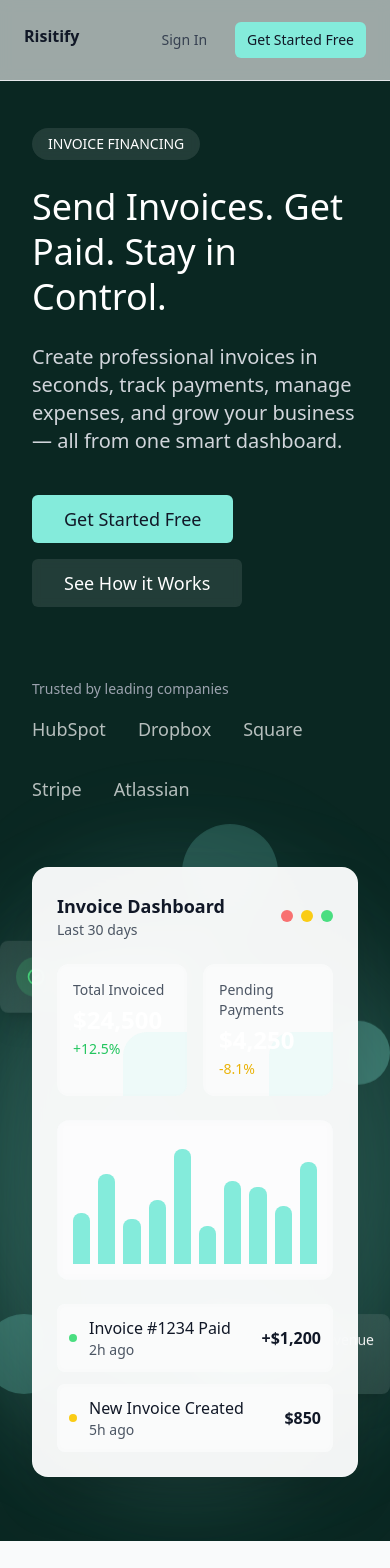
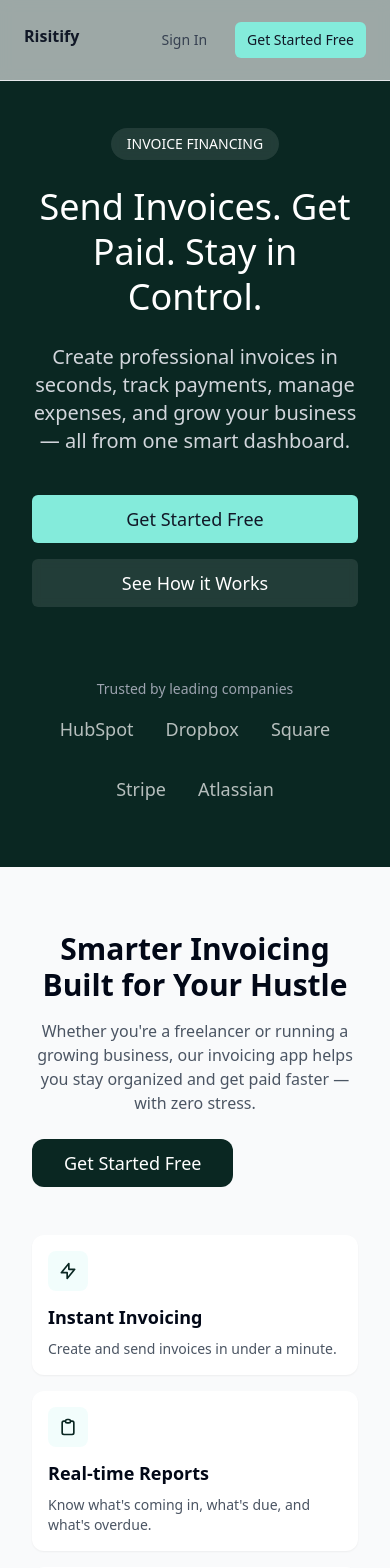
Before and after one commit to Roquverse/risitify-invoice-flow, a React (Vite) app: page / in a window 390 px wide. Shown: the top 1568 px of the page. Built offline with nearby package versions, Linux system fonts and the light colour scheme.

Commit message:
Fix: Index page content
Update the content of the index page.

```diff
--- a/src/pages/Index.tsx
+++ b/src/pages/Index.tsx
@@ -17,7 +17,7 @@ export default function Index() {
           <div className="max-w-[1400px] mx-auto px-8 pt-32 pb-16">
             <div className="grid grid-cols-1 lg:grid-cols-2 gap-16 items-center">
               {/* Left Content */}
-              <div className="space-y-6">
+              <div className="space-y-6 text-center lg:text-left mx-auto lg:mx-0">
                 {/* Badge */}
                 <div className="inline-flex items-center bg-white/10 rounded-full px-4 py-1.5 text-sm backdrop-blur-sm">
                   INVOICE FINANCING
@@ -26,21 +26,21 @@ export default function Index() {
                 <h1 className="text-4xl md:text-6xl font-medium leading-tight">
                   Send Invoices. Get Paid. Stay in Control.
                 </h1>
-                <p className="text-xl text-gray-300 max-w-xl">
+                <p className="text-xl text-gray-300 max-w-xl mx-auto lg:mx-0">
                   Create professional invoices in seconds, track payments,
                   manage expenses, and grow your business — all from one smart
                   dashboard.
                 </p>
-                <div className="flex flex-col sm:flex-row gap-4 pt-4">
+                <div className="flex flex-col sm:flex-row gap-4 pt-4 justify-center lg:justify-start">
                   <Link to="/signup">
-                    <Button className="bg-[#84ebdb] hover:bg-[#6bdccb] text-gray-900 font-medium px-8 py-6 text-lg">
+                    <Button className="bg-[#84ebdb] hover:bg-[#6bdccb] text-gray-900 font-medium px-8 py-6 text-lg w-full sm:w-auto">
                       Get Started Free
                     </Button>
                   </Link>
                   <Link to="/#features">
                     <Button
                       variant="outline"
-                      className="bg-white/10 backdrop-blur-sm border-0 hover:bg-white/20 text-white font-medium px-8 py-6 text-lg"
+                      className="bg-white/10 backdrop-blur-sm border-0 hover:bg-white/20 text-white font-medium px-8 py-6 text-lg w-full sm:w-auto"
                     >
                       See How it Works
                     </Button>
@@ -48,11 +48,11 @@ export default function Index() {
                 </div>
 
                 {/* Partner Logos */}
-                <div className="pt-12">
+                <div className="pt-12 text-center lg:text-left">
                   <p className="text-sm text-gray-400 mb-4">
                     Trusted by leading companies
                   </p>
-                  <div className="flex flex-wrap gap-8 items-center opacity-70">
+                  <div className="flex flex-wrap gap-8 items-center opacity-70 justify-center lg:justify-start">
                     {[
                       "HubSpot",
                       "Dropbox",
@@ -69,7 +69,7 @@ export default function Index() {
               </div>
 
               {/* Right Content - Hero Image */}
-              <div className="relative">
+              <div className="relative hidden lg:block">
                 {/* Background Gradient Effects */}
                 <div className="absolute inset-0 bg-gradient-to-tr from-[#84ebdb]/30 to-transparent rounded-full filter blur-3xl"></div>
                 <div className="absolute top-1/2 left-1/2 -translate-x-1/2 -translate-y-1/2 w-[500px] h-[500px] bg-[#84ebdb]/20 rounded-full blur-3xl"></div>
```
